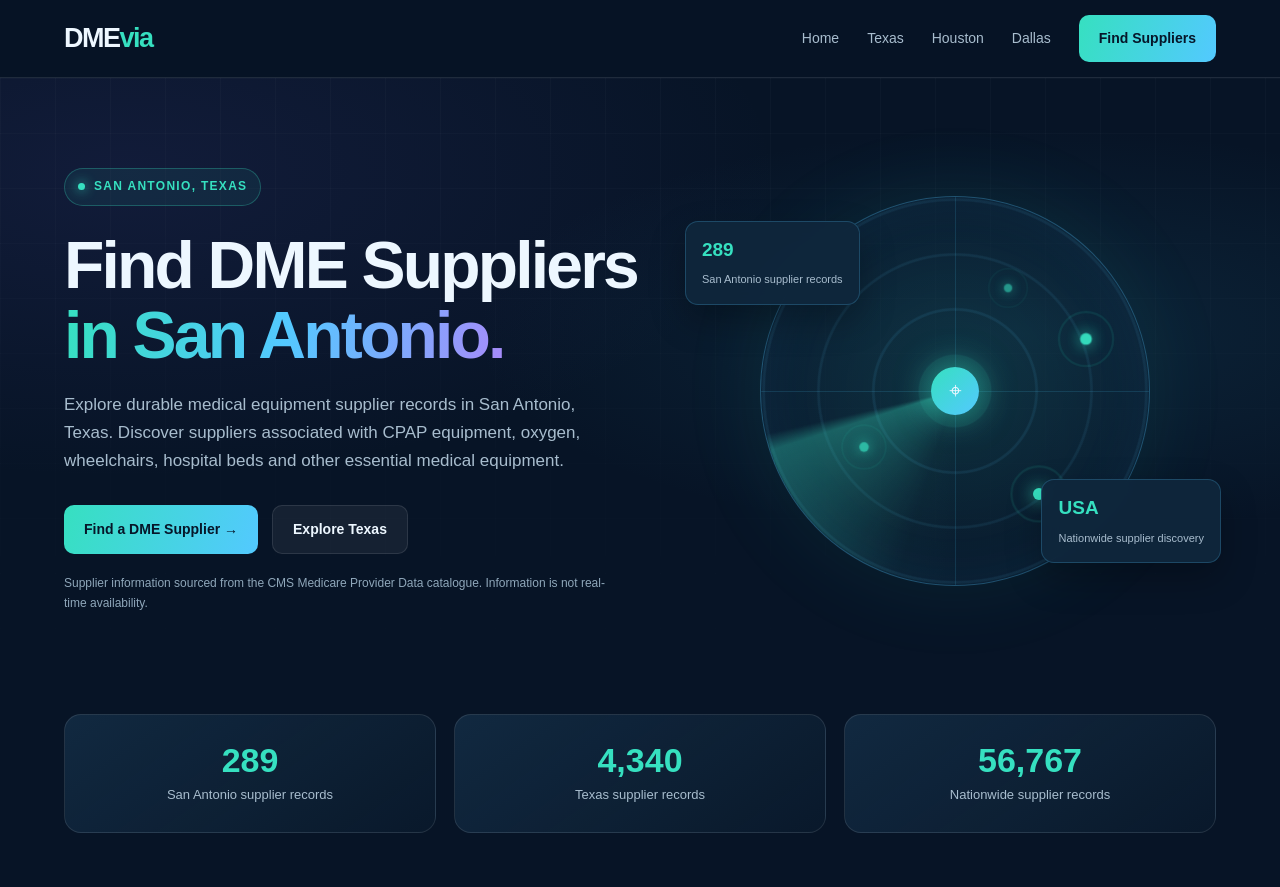
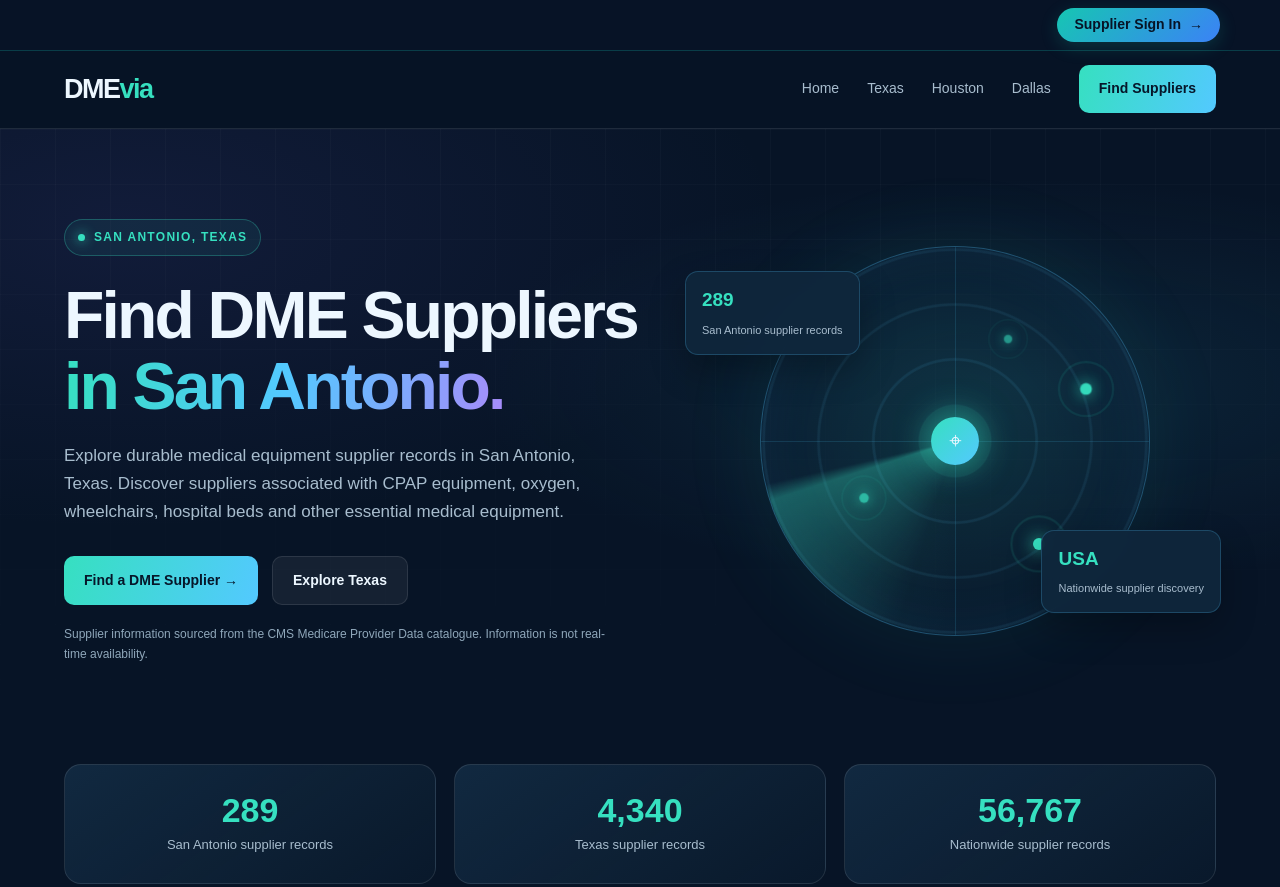
Before and after one commit to illusionarshad/dmevia-v2, a plain HTML site: page san-antonio-dme-suppliers.html in a window 1280 px wide. Shown: the top 887 px of the page. Drawn offline with Linux system fonts and the light colour scheme.

Commit message:
Add consistent Supplier Sign In access across DMEvia pages

```diff
--- a/san-antonio-dme-suppliers.html
+++ b/san-antonio-dme-suppliers.html
@@ -352,9 +352,17 @@ section.content-section{padding:60px 0}
  }
 }
 </script>
+<style>
+/* DMEvia supplier account access */
+.supplier-access{position:relative;z-index:60;display:flex;justify-content:flex-end;align-items:center;padding:8px max(20px,calc((100% - 1160px)/2));background:#071326;border-bottom:1px solid rgba(20,198,178,.24);font-family:inherit}
+.supplier-access a{display:inline-flex;align-items:center;justify-content:center;gap:8px;padding:8px 17px;border-radius:999px;background:linear-gradient(135deg,#16c6b2,#3b82f6);color:#071326!important;text-decoration:none!important;font-size:14px;font-weight:800;line-height:1.25;box-shadow:0 5px 18px rgba(22,198,178,.18)}
+.supplier-access a:hover{filter:brightness(1.08);transform:translateY(-1px)}
+@media(max-width:600px){.supplier-access{padding:7px 16px}.supplier-access a{padding:8px 14px;font-size:13px}}
+</style>
 </head>
 
 <body>
+<div class="supplier-access" role="navigation" aria-label="Supplier account"><a href="supplier-sign-in.html">Supplier Sign In <span aria-hidden="true">→</span></a></div>
 
 <nav>
 <div class="container" style="display:flex;align-items:center;justify-content:space-between;width:90%">
```
